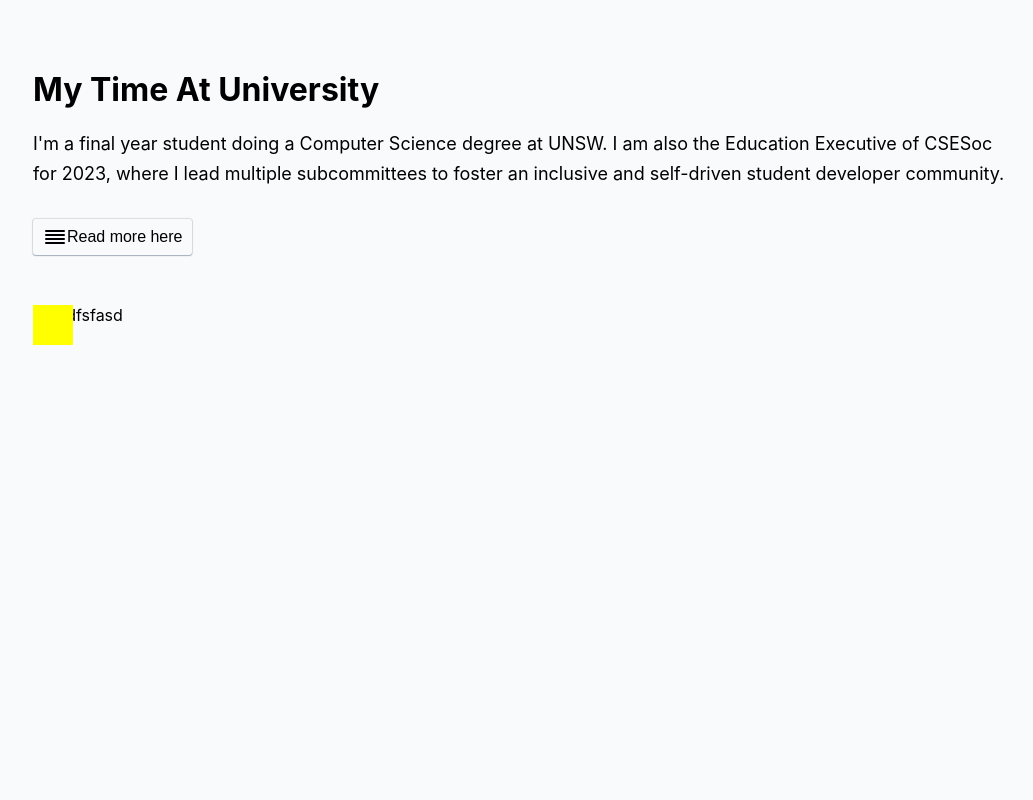
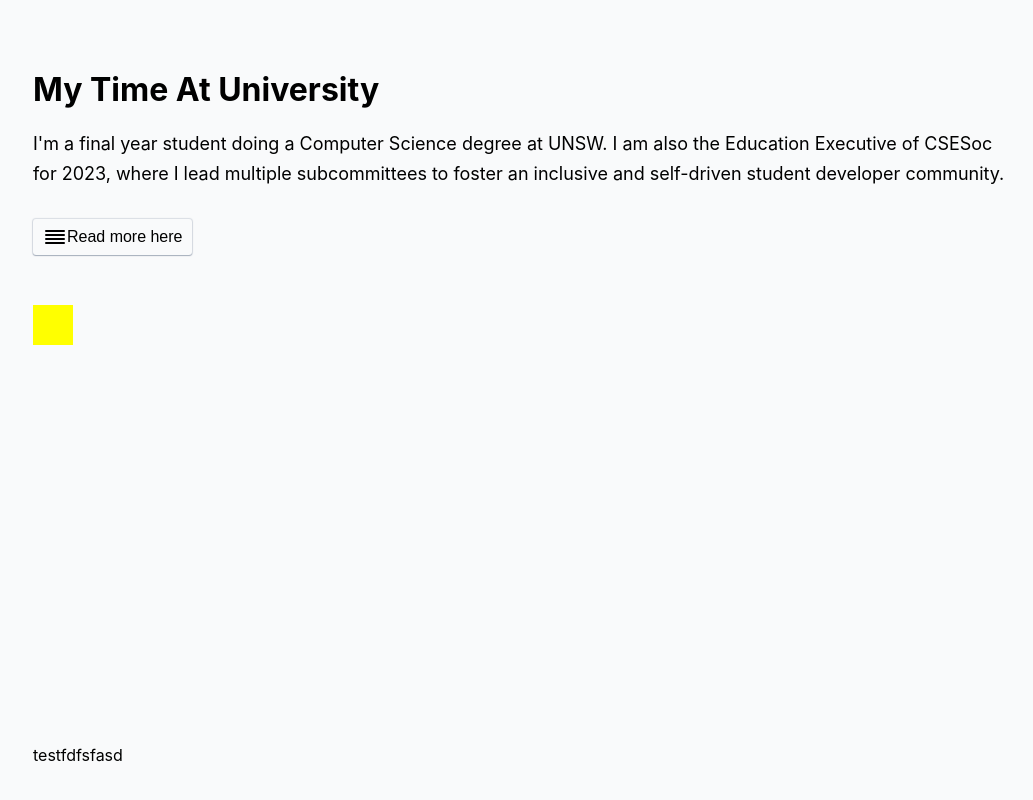
Before and after one commit to M-Xue/dev-portfolio, a Next.js app: page / in a window 1280 px wide. Shown: the part 1530-2330 px from the top of the page, without its empty margins (117-1150 px from the left). Built offline with nearby package versions, Linux system fonts and the light colour scheme.

Commit message:
saving expanding div

```diff
--- a/styles/sections/education/Education.module.css
+++ b/styles/sections/education/Education.module.css
@@ -57,6 +57,12 @@
 
 
 
+
+
+
+
+
+
 .testContainer {
     position: relative;
     margin-top: 50px;
@@ -102,7 +108,7 @@
     width: 100%;
     /* position: relative;
     z-index: -999; */
-    position: absolute;
+    /* position: absolute; */
 }
 
 
```
Also changed, not shown: components/sections/education/Education.tsx (+23 -1 lines).
